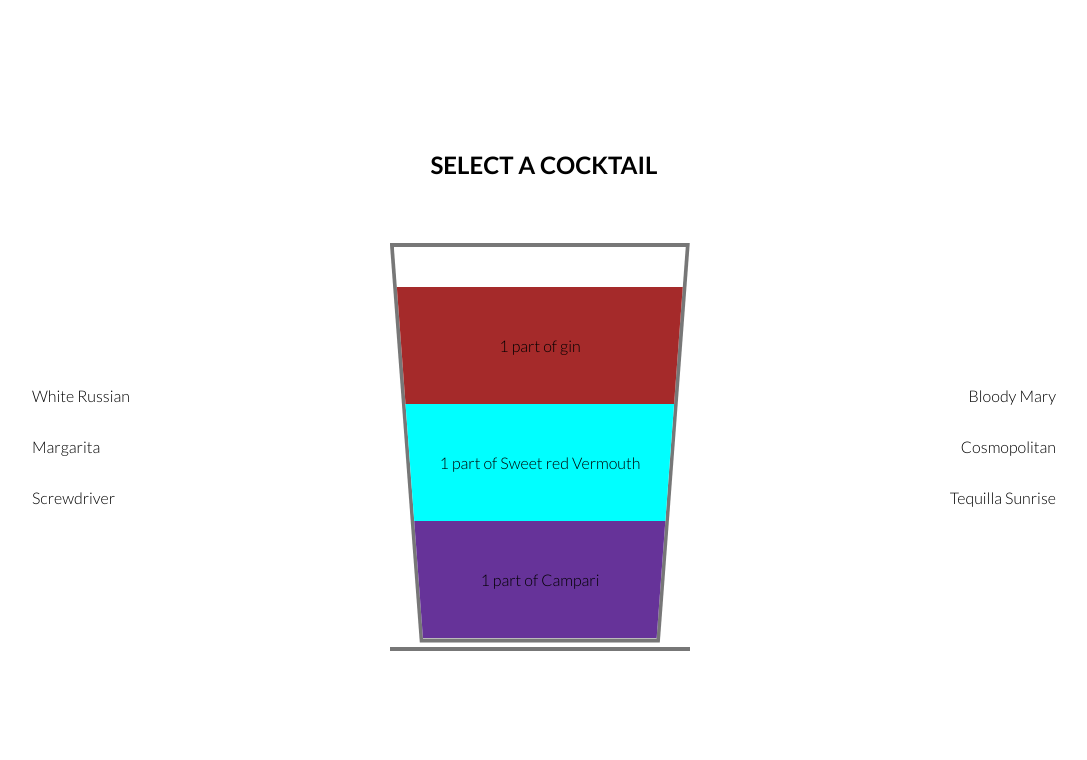
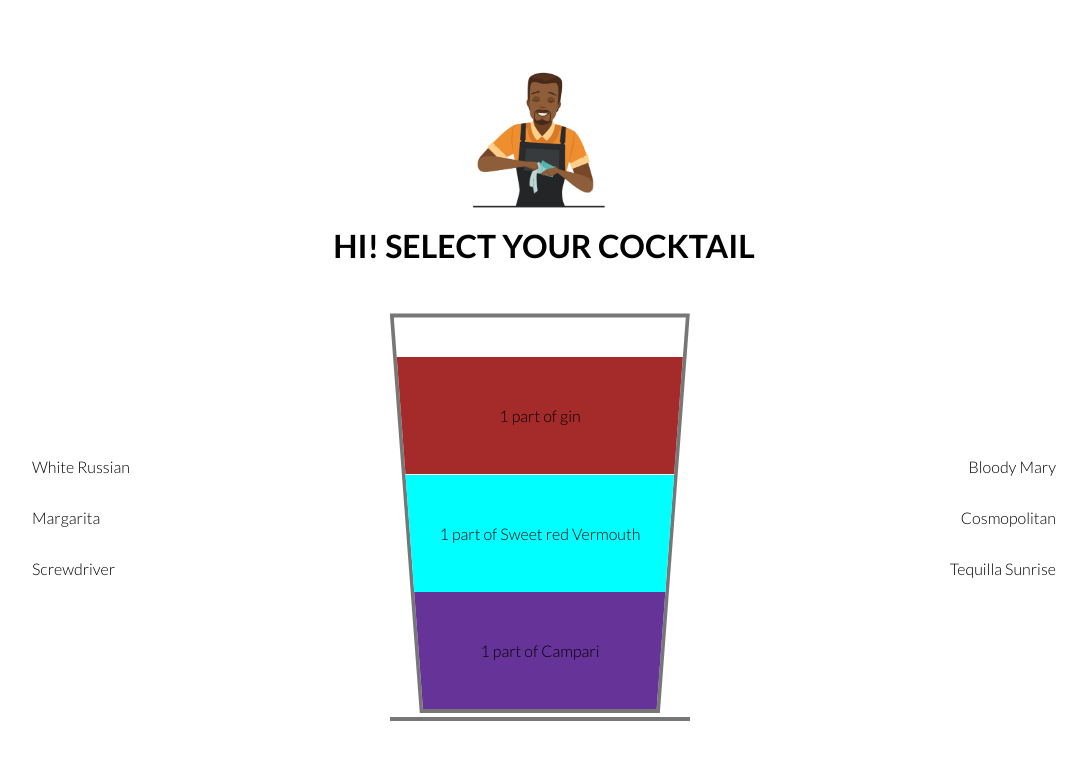
Before and after one commit to frontenders-community/cocktails, a website: page index.html in a window 1280 px wide. Shown: the whole page, without its empty margins (96-1183 px from the left). Drawn offline with Linux system fonts and the light colour scheme.

Commit message:
Add: Barman image to header

```diff
--- a/index.html
+++ b/index.html
@@ -11,9 +11,10 @@
   <body>
     <main>
       <div class="container">
-        <section id="menu">
-          <h1 class="title">Select a cocktail</h1>
-        </section>
+        <header id="menu">
+          <img src="./img/barman.png" alt="Barman image" />
+          <h1 class="title">Hi! Select your cocktail</h1>
+        </header>
         <section id="recipe" class="row">
           <!-- Left nav -->
           <div class="col col--left">
--- a/scss/partials/_layout.scss
+++ b/scss/partials/_layout.scss
@@ -29,8 +29,16 @@
   padding: 2rem 0;
 }
 
+header {
+  text-align: center;
+  margin-bottom: 1rem;
+
+  img {
+    width: 200px;
+  }
+}
+
 .title {
-  text-align: center;
   text-transform: uppercase;
 }
 
```
Also changed, not shown: js/data.json (added, +22 -0 lines), img/barman.png (added), js/script.js (added), style.css.
